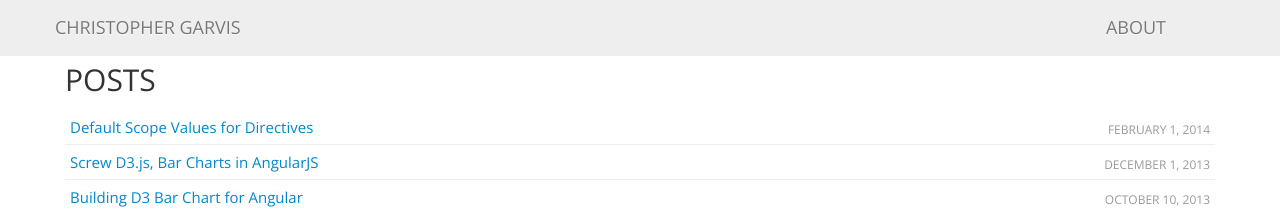
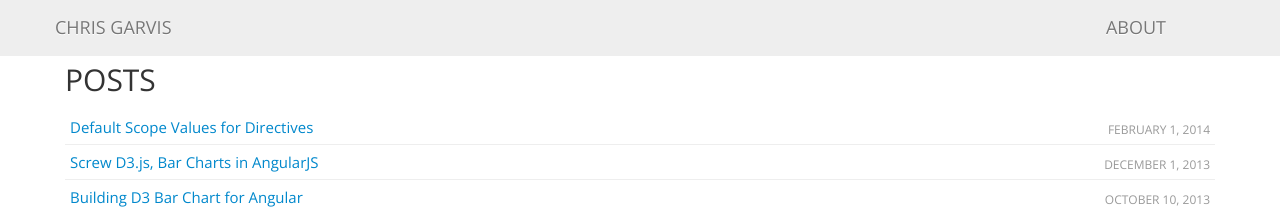
Before and after one commit to cgarvis/chrisgarvis.com, a Jekyll site: the page built from index.html, in a window 1280 px wide. Shown: the top 211 px of the page. Built offline with Jekyll 4.4.1, drawn with Linux system fonts in a browser that asks for light colours; nearby versions of some CDN libraries; Markdown is read by kramdown in place of the engine named in the settings; some of the changed lines change nothing that is shown.

Commit message:
Update config info

```diff
--- a/_config.yml
+++ b/_config.yml
@@ -10,16 +10,16 @@
   extensions: ["fenced_code_blocks", "autolink", "space_after_headers"]
 
 # Site Information
-title : Christopher Garvis
-production_url : http://christophergarvis.com
-description: "Thoughts, flamewars, utilities, tutorials, codes, projects and other things by Christopher Garvis."
+title: Chris Garvis
+production_url: "http://chrisgarvis.com"
+description: "Code and other things"
 
 analytics: inl3kuv44j
 
 # Info about me
-author :
-  name : Christopher Garvis
-  github : cgarvis
+author:
+  name: Christopher Garvis
+  github: cgarvis
   linkedin: christophergarvis
-  twitter : cgarvis
+  twitter: cgarvis
   email: cgarvis@gmail.com
```
